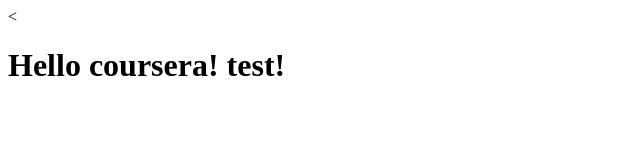
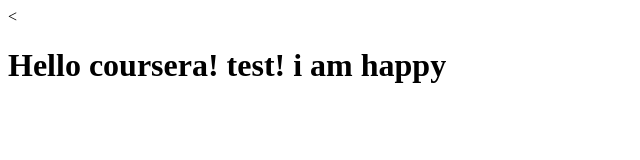
Before and after one commit to chaimaejdaini/courseratest, a plain HTML site: page index.html in a window 1280 px wide. Shown: the whole page, without its empty margins (0-640 px from the left). Drawn offline with Linux system fonts and the light colour scheme.

Commit message:
new version of web file

```diff
--- a/index.html
+++ b/index.html
@@ -6,6 +6,6 @@
     <title>hello Coursera</title>
   </head>
   <body>
-    <<h1>Hello coursera! test!</h1>
+    <<h1>Hello coursera! test! i am happy </h1>
   </body>
 </html>
```
